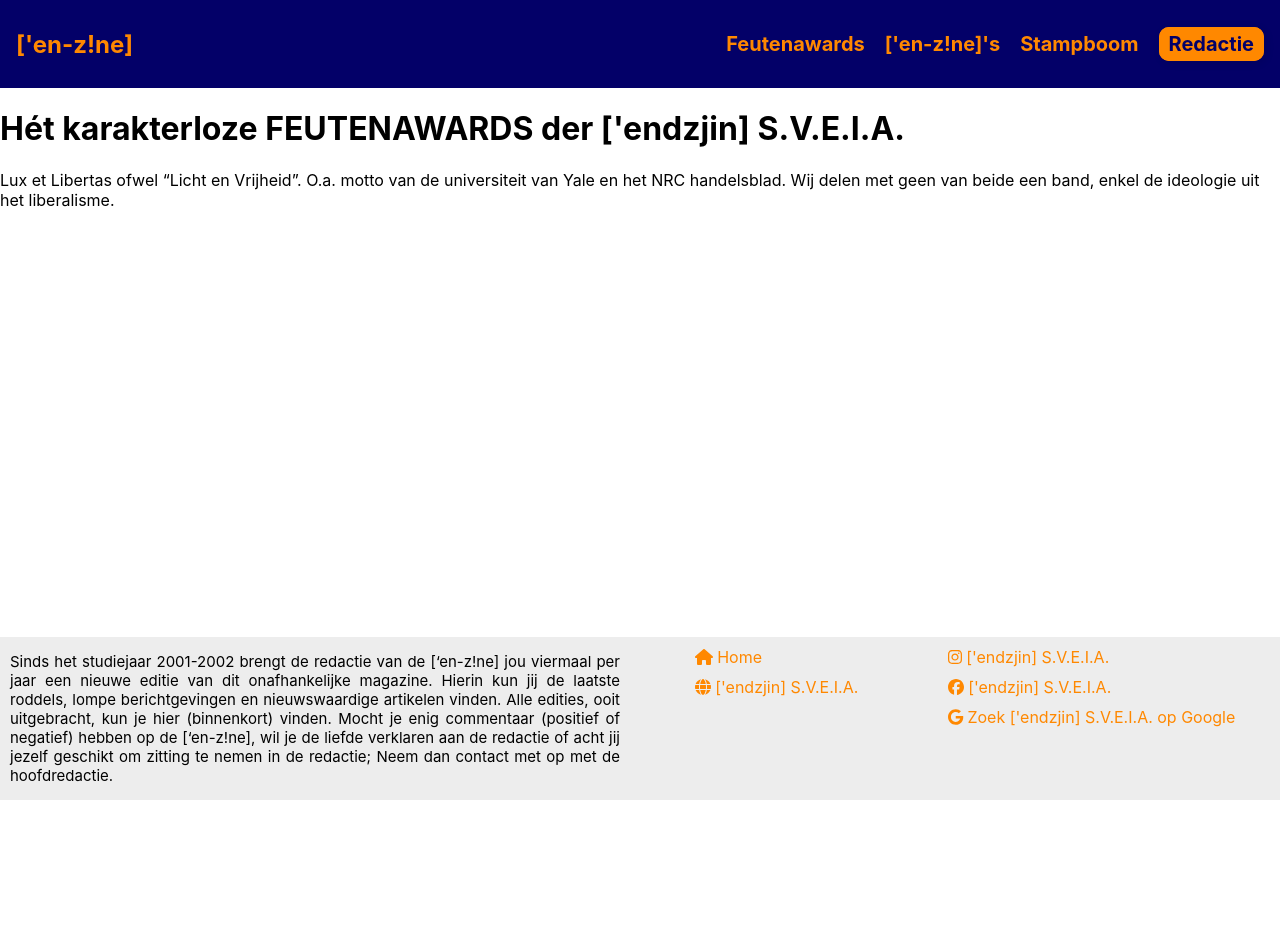
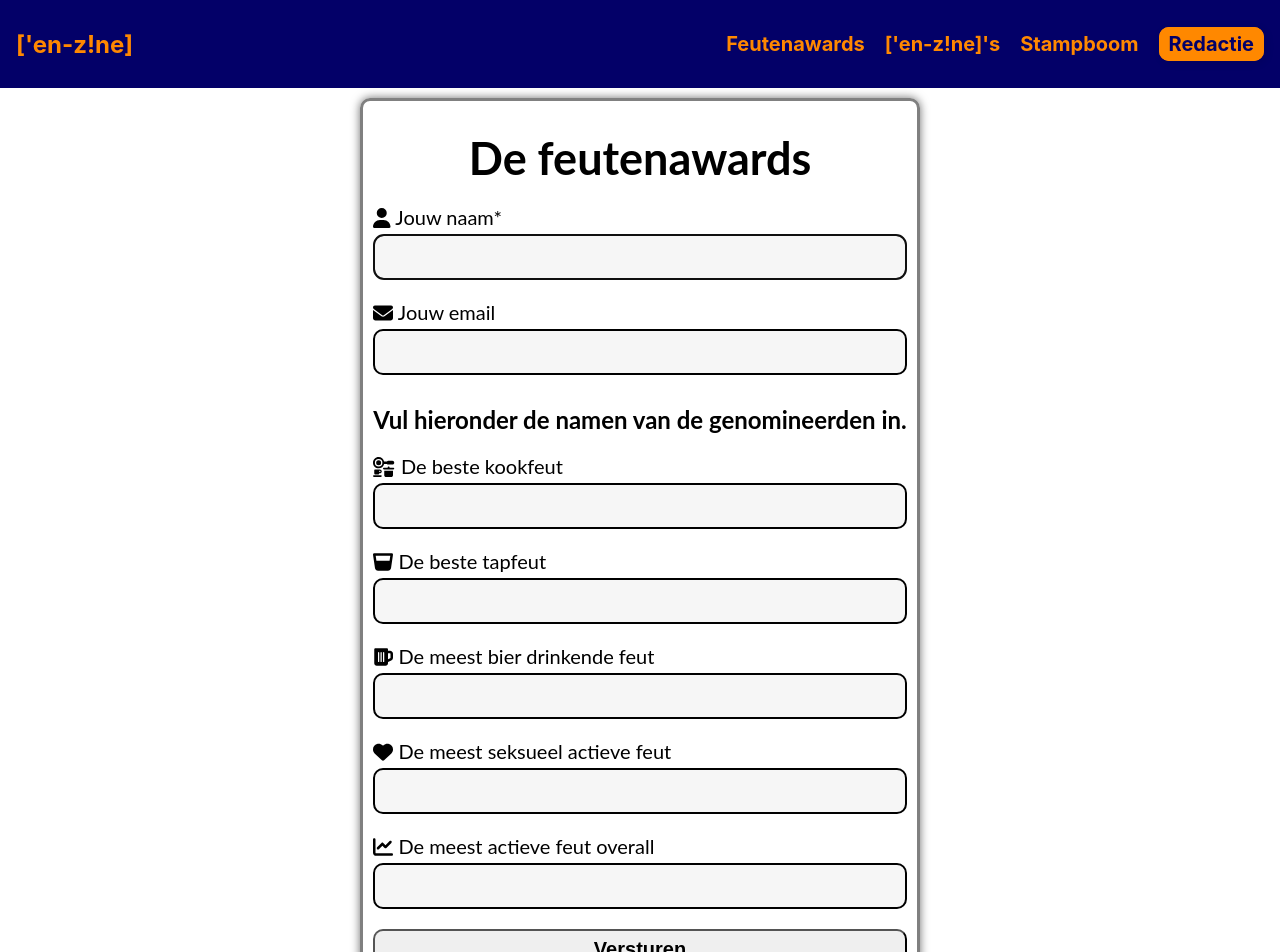
Before and after one commit to bdbekhof/enzine, a React (Create React App) app: page /feutenawards in a window 1280 px wide. Shown: the top 952 px of the page. Before the commit the page ends 800 px from the top, so only its background shows below. Built offline with nearby package versions, Linux system fonts and the light colour scheme.

Commit message:
Created feutenawards page

```diff
--- a/src/pages/Feutenawards.tsx
+++ b/src/pages/Feutenawards.tsx
@@ -1,14 +1,104 @@
-import React, { useEffect } from 'react';
+import React, { useEffect, useState } from 'react';
+import styles from '../styles/feutenawards.module.css';
+import { faUser, faEnvelope, faKitchenSet, faBeerMugEmpty, faHeart, faChartLine, faWhiskeyGlass } from "@fortawesome/free-solid-svg-icons";
+import { FontAwesomeIcon } from '@fortawesome/react-fontawesome';
 
-const Feutenawards = () => {
+function Feutenawards() {
     useEffect(() => {
         document.title = "Feutenawards - ['en-z!ne]"
     });
 
-    return (
-        <div className="homeText">
-            <h1>Hét karakterloze FEUTENAWARDS der ['endzjin] S.V.E.I.A.</h1>
-            <p>Lux et Libertas ofwel “Licht en Vrijheid”. O.a. motto van de universiteit van Yale en het NRC handelsblad. Wij delen met geen van beide een band, enkel de ideologie uit het liberalisme.</p>
+    const [inputs, setInputs] = useState({});
+
+    const handleChange = (event) => {
+        const name = event.target.name;
+        const value = event.target.value;
+        setInputs(values => ({...values, [name]: value}))
+    }
+
+    const handleSubmit = (event) => {
+        event.preventDefault();
+    }
+
+    // TODO: Make functionality to write answer to a database
+    return(
+        <div className={styles.feutenawardsContainer}>
+            <form onSubmit={handleSubmit}>
+                <h1>De feutenawards</h1>
+                <div className={styles.personalInfo}>
+                    <label htmlFor="name"><FontAwesomeIcon icon={faUser} /> Jouw naam*</label>
+                    <input
+                        type="text"
+                        id="name"
+                        name="name"
+                        value={inputs.name || ""}
+                        onChange={handleChange}
+                        autoComplete="off"
+                        autoFocus
+                        required
+                    />
+
+                    <label htmlFor="email"><FontAwesomeIcon icon={faEnvelope} /> Jouw email</label>
+                    <input
+                        type="email"
+                        id="email"
+                        name="email"
+                        value={inputs.email || ""}
+                        autoComplete="off"
+                        onChange={handleChange}
+                    />
+                </div>
+
+                <h2>Vul hieronder de namen van de genomineerden in.</h2>
+
+                <div className={styles.feutenInputs}>
+                    <label htmlFor="kookfeut"><FontAwesomeIcon icon={faKitchenSet} /> De beste kookfeut</label>
+                    <input
+                        type="text"
+                        id="kookfeut"
+                        name="kookfeut"
+                        value={inputs.kookfeut || ""}
+                        onChange={handleChange}
+                    />
+
+                    <label htmlFor="tapfeut"><FontAwesomeIcon icon={faWhiskeyGlass} /> De beste tapfeut</label>
+                    <input
+                        type="text"
+                        id="tapfeut"
+                        name="tapfeut"
+                        value={inputs.tapfeut || ""}
+                        onChange={handleChange}
+                    />
+
+                    <label htmlFor="bierfeut"><FontAwesomeIcon icon={faBeerMugEmpty} /> De meest bier drinkende feut</label>
+                    <input
+                        type="text"
+                        id="bierfeut"
+                        name="bierfeut"
+                        value={inputs.bierfeut || ""}
+                        onChange={handleChange}
+                    />
+
+                    <label htmlFor="seksfeut"><FontAwesomeIcon icon={faHeart} /> De meest seksueel actieve feut</label>
+                    <input
+                            type="text"
+                            id="seksfeut"
+                            name="seksfeut"
+                            value={inputs.seksfeut || ""}
+                            onChange={handleChange}
+                        />
+
+                    <label htmlFor="actievefeut"><FontAwesomeIcon icon={faChartLine} /> De meest actieve feut overall</label>
+                    <input
+                            type="text"
+                            id="actievefeut"
+                            name="actievefeut"
+                            value={inputs.actievefeut || ""}
+                            onChange={handleChange}
+                        />
+                </div>
+                <button className={styles.submitButton}>Versturen</button>
+            </form>
         </div>
     );
 };
--- /dev/null
+++ b/src/styles/feutenawards.module.css
@@ -0,0 +1,57 @@
+.feutenawardsContainer {
+    display: flex;
+    flex-direction: column;
+    align-items: center;
+    padding: 0 10px 20px 10px;
+    justify-content: center;
+    font-family: Lato, SansSerif, serif;
+    border: 3px solid gray;
+    border-radius: 10px;
+    box-shadow: 0 0 10px rgb(110, 110, 110, 1);
+    width: fit-content;
+    margin: 10px auto;
+}
+
+h1 {
+    text-align: center;
+    font-size: 45px;
+    margin-bottom: 0px;
+}
+
+h2 {
+    margin-top: 30px;
+    margin-bottom: 0px;
+    text-align: center;
+}
+
+.submitButton {
+    margin: 20px 0 0 0;
+    border-radius: 10px;
+    height: 40px;
+    width: 100%;
+    font-weight: bold;
+    font-size: 20px;
+}
+
+.personalInfo {
+    display: flex;
+    flex-direction: column;
+}
+
+.feutenInputs {
+    display: flex;
+    flex-direction: column;
+}
+
+label {
+    margin: 20px 0 5px 0;
+    font-size: 20px;
+}
+
+input {
+    border: 2px solid black;
+    border-radius: 10px;
+    background-color: rgba(237, 237, 237, 0.5);
+    height: 40px;
+    font-size: 20px;
+}
```
